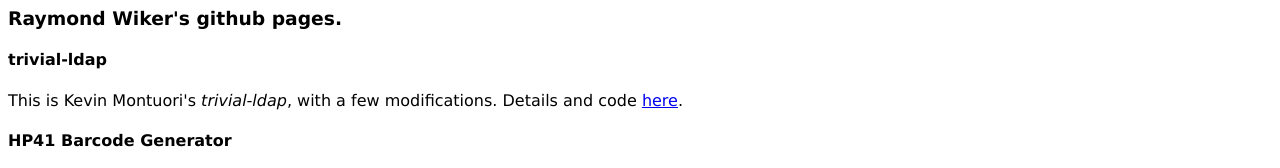
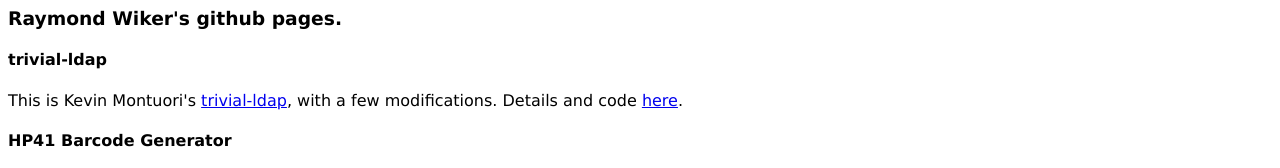
Before and after one commit to rwiker/rwiker.github.com, a plain HTML site: page index.html in a window 1280 px wide. Shown: the top 168 px of the page. Drawn offline with Linux system fonts and the light colour scheme.

Commit message:
Added link to trivial-ldap.

```diff
--- a/index.html
+++ b/index.html
@@ -8,8 +8,9 @@
   <BODY>
     <H3>Raymond Wiker's github pages.</H3>
     <H4>trivial-ldap</H4>
-    <P>This is Kevin Montuori's <em>trivial-ldap</em>, with a few
-    modifications. Details and
+    <P>This is Kevin
+    Montuori's <a href="http://homepage.mac.com/ignavusinfo/trivial-ldap/">trivial-ldap</a>,
+    with a few modifications. Details and
     code <a href="http://github.com/rwiker/trivial-ldap">here</a>.</P>
 
     <H4>HP41 Barcode Generator</H4>
```
